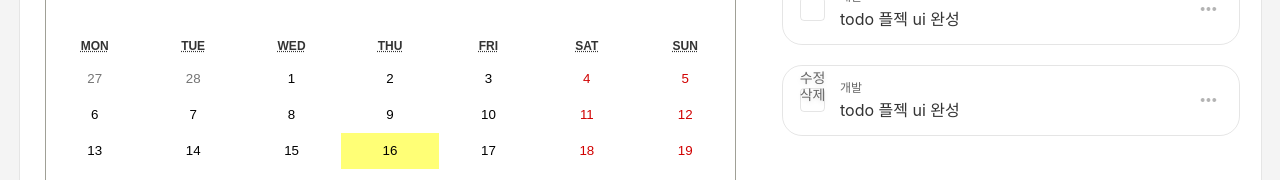
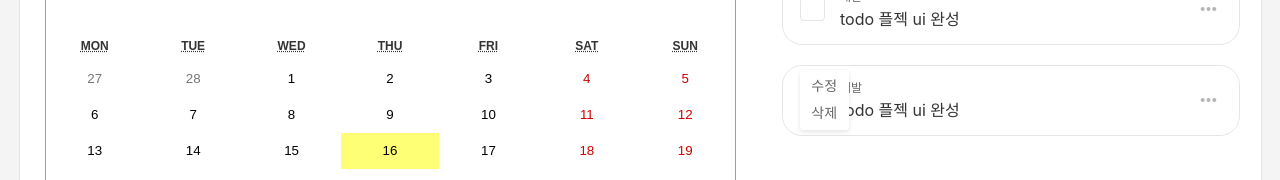
Before and after one commit to yejz0715/my-todoList-app, a React (Create React App) app: page /todo in a window 1280 px wide. Shown: the part 325-505 px from the top of the page. Built offline with nearby package versions, Linux system fonts and the light colour scheme; sample sign-in values are in the browser's storage; a web font is replaced by a local one.

Commit message:
todoItem Style 수정

```diff
--- a/src/components/Todo/TodoItem/style.js
+++ b/src/components/Todo/TodoItem/style.js
@@ -38,19 +38,29 @@ export const Detail = styled.label`
   line-height: 1.1875rem;
 `;
 
+export const ModifyWarp = styled.div`
+  display: flex;
+`;
+
 export const ModifyButton = styled.img`
   width: 1.6087rem;
   height: 1.5rem;
   cursor: pointer;
 `;
 export const ModifyBox = styled.div`
+  display: flex;
+  flex-direction: column;
+  justify-content: center;
+  align-items: center;
+  gap: 0.625rem;
   position: absolute;
   width: 100%;
   max-width: 3.0625rem;
   height: 100%;
   max-height: 3.75rem;
   filter: drop-shadow(0px 2px 2px rgba(0, 0, 0, 0.1));
-  border-radius: 0%.25rem;
+  background-color: #fff;
+  border-radius: 0.25rem;
 `;
 export const UpdateButton = styled.div`
   font-size: 0.875rem;
```
